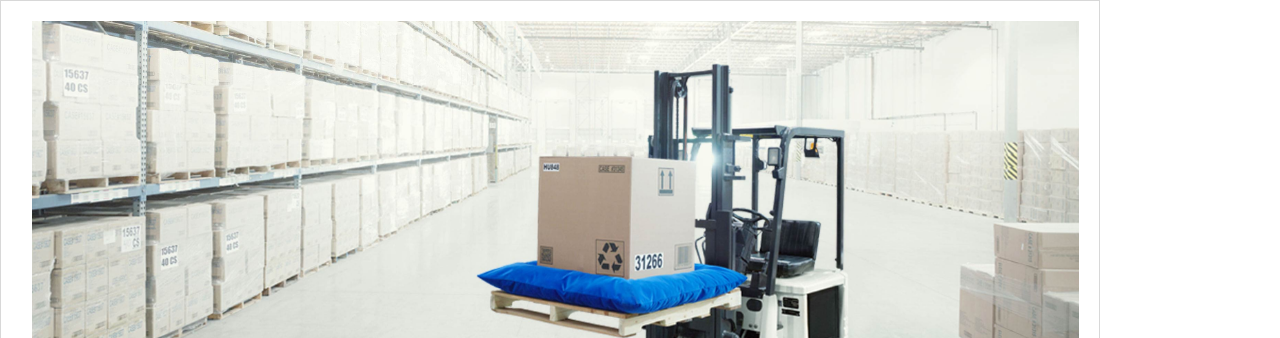
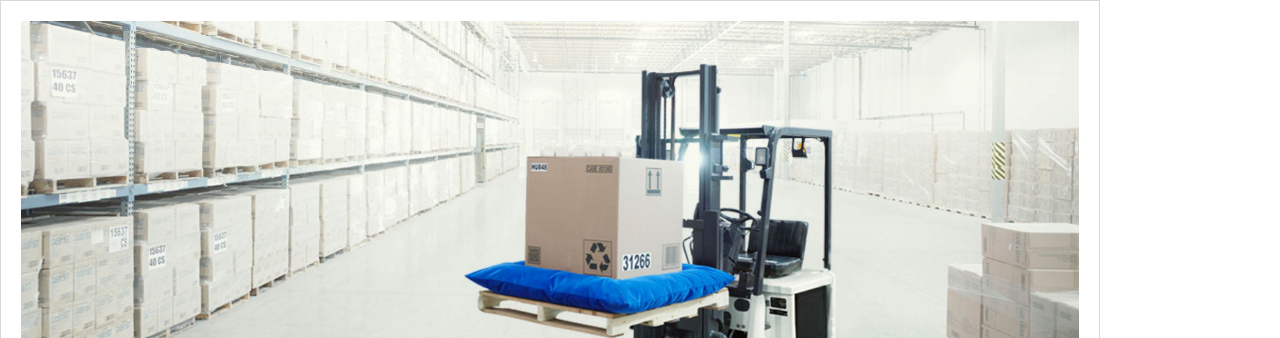
Before and after one commit to racoquita/qz-zurich, a plain HTML site: page 13-11-12/desktop/index.html in a window 1280 px wide. Shown: the top 338 px of the page. Drawn offline with nearby package versions, Linux system fonts and the light colour scheme.

Commit message:
Fixing the image issue happening on resize

```diff
--- a/13-11-12/desktop/scss/main.scss
+++ b/13-11-12/desktop/scss/main.scss
@@ -54,7 +54,7 @@
 		right: 0;
 		bottom:0;
 		height: 2327px;
-		width: 3104px;
+		//width: 3104px;
 		background: url("../img/f1-pic.jpg") -258px -384px no-repeat;
 		background-size: 3104px;
 
@@ -70,13 +70,13 @@
 			bottom:0;
 			left:0;
 			right: 0;
-			background-position: -95% -233px;
+			background-position: 9% -233px;
 			background-repeat: no-repeat;
 			background-size: 1070px;
-			width: 100%;
+			//width: 100%;
 			// max-width: 1070px;
 			// min-width: 720px;
-			 height: 802px;
+			height: 802px;
 		}
 	}
 
```
Also changed, not shown: 13-11-12/desktop/css/main.css.
